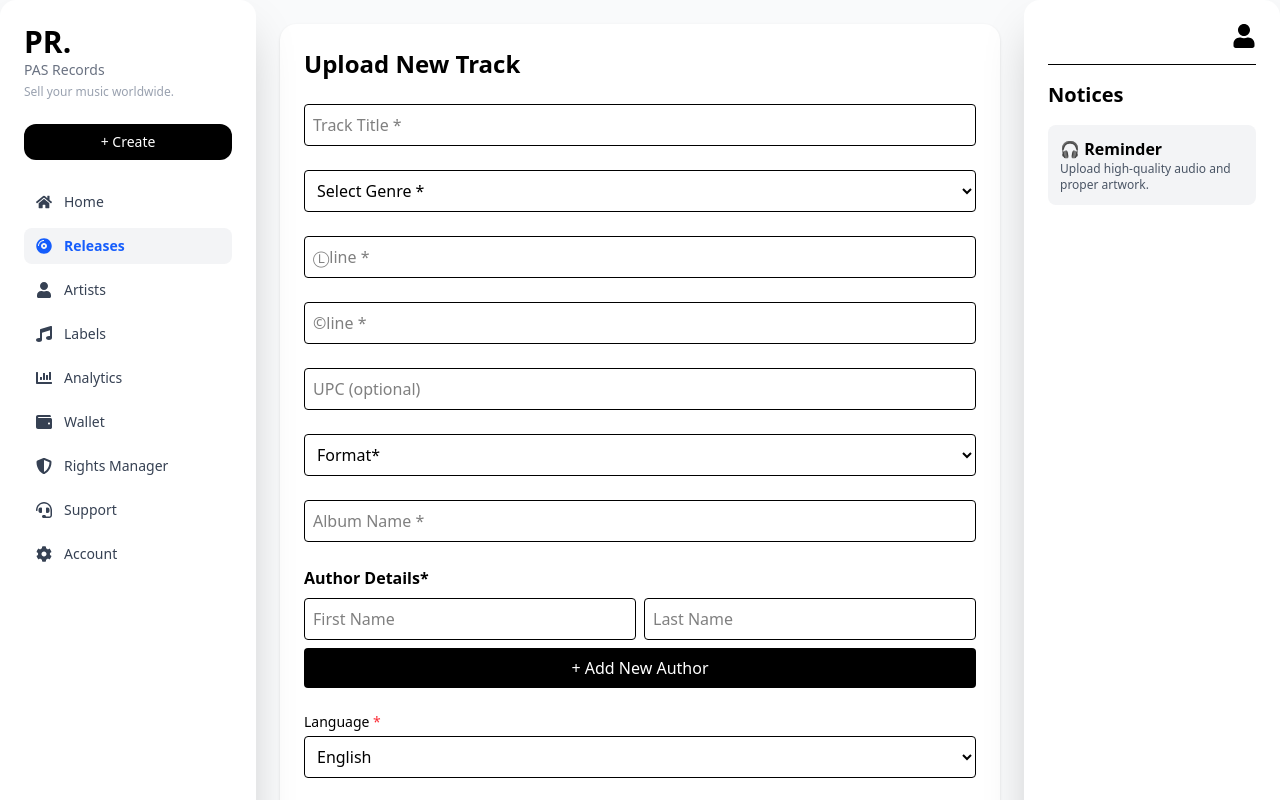
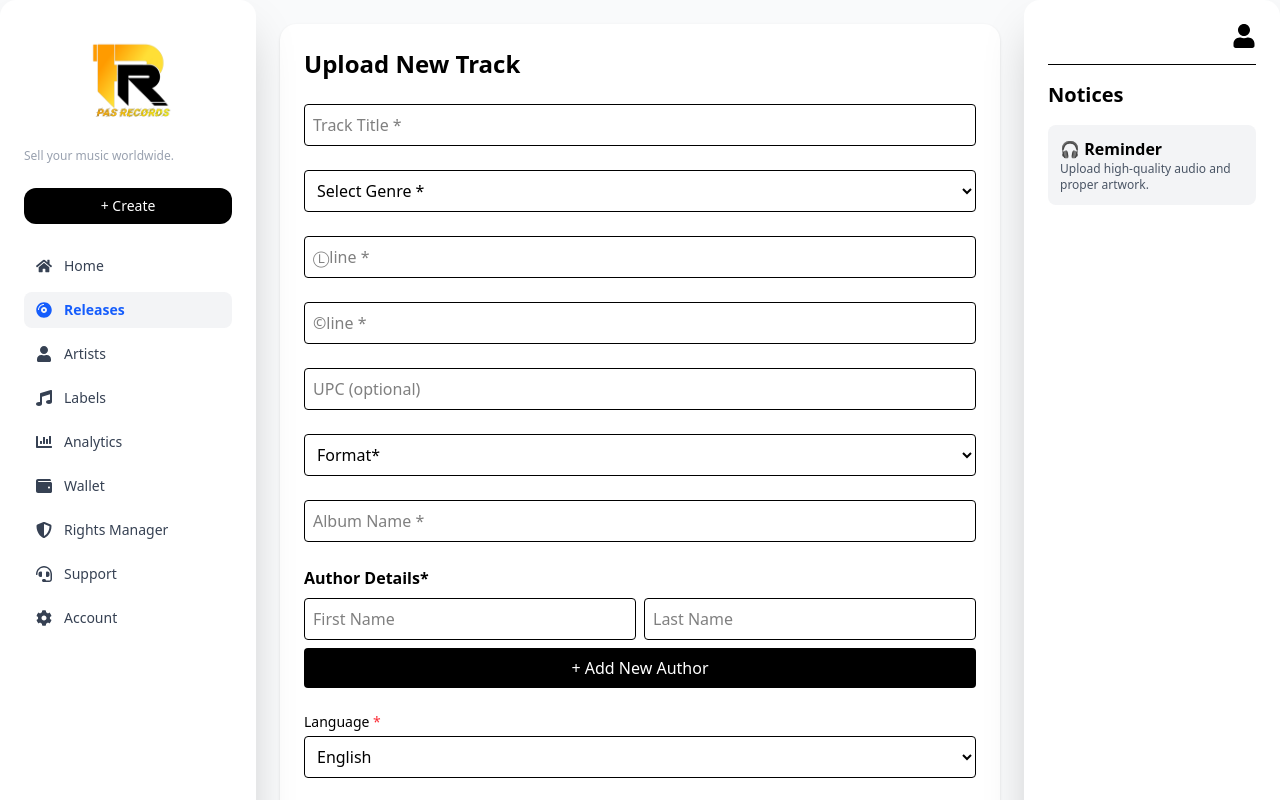
Before and after one commit to karans69/MusicDashboard, a React (Vite) app in the folder frameyt/: page /trackUp in a window 1280 px wide. Shown: the top 800 px of the page. Built offline with nearby package versions, Linux system fonts and the light colour scheme.

Commit message:
sidebar first update

```diff
--- a/frameyt/src/assets/component/Sidebar.jsx
+++ b/frameyt/src/assets/component/Sidebar.jsx
@@ -1,5 +1,6 @@
 import React from "react";
 import { Link } from "react-router-dom";
+import logo from "../imgs/logo2.png"
 
 import {
   FaHome,
@@ -29,8 +30,7 @@ const Sidebar = ({ active }) => {
   return (
     <aside className="w-64 bg-white shadow-2xl rounded-2xl p-6 z-20">
       <div className="mb-6">
-        <h1 className="text-3xl font-bold text-black">PR.</h1>
-        <p className="text-sm text-gray-500">PAS Records</p>
+        <img src={logo} className="h-30 w-30 mx-auto"></img>
         <p className="text-xs text-gray-400 mt-1">Sell your music worldwide.</p>
       </div>
       <Link to="/trackUp">
```
Also changed, not shown: frameyt/src/assets/imgs/logo2.PNG (added).
